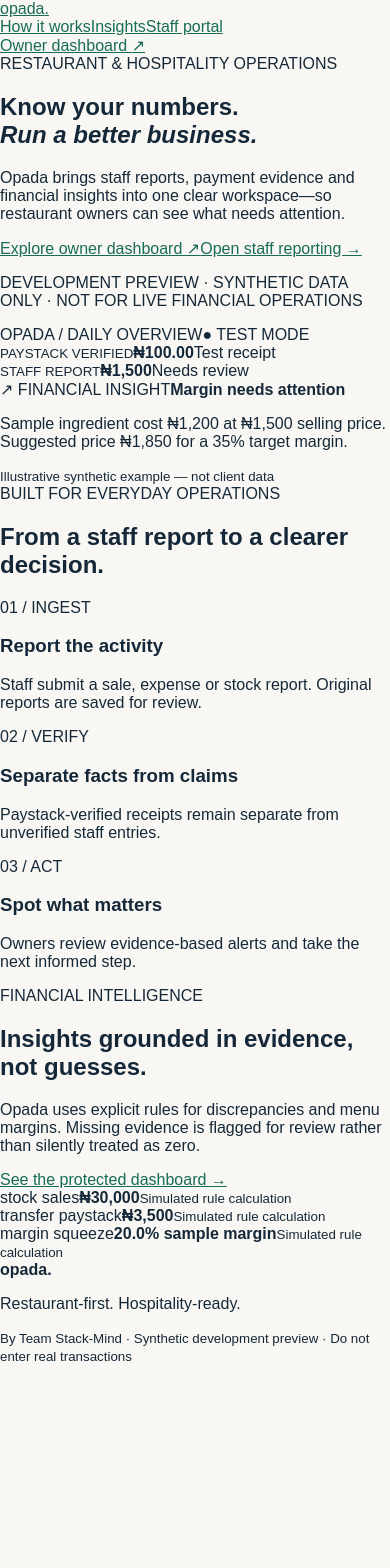
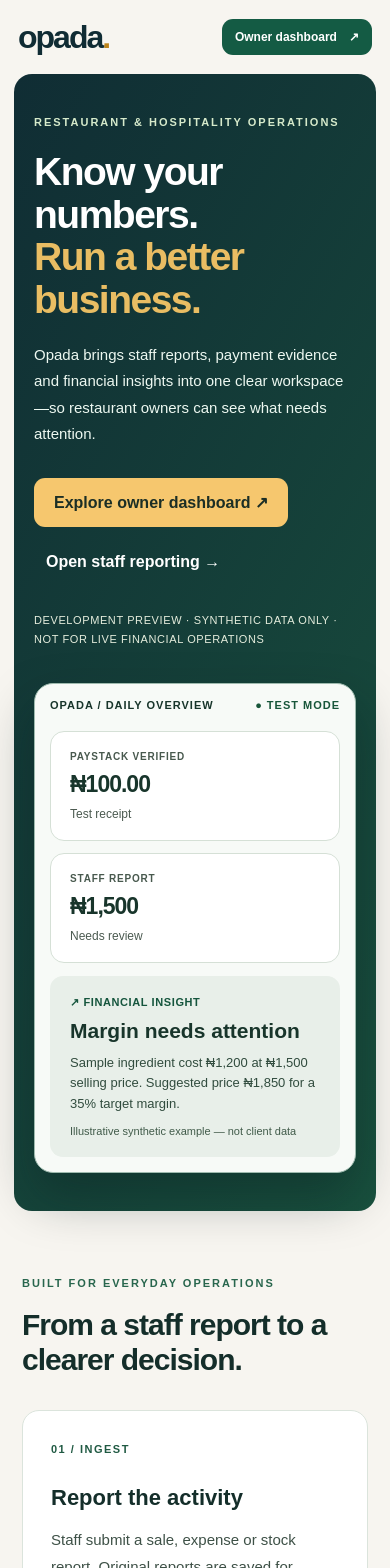
Before and after one commit to stephenrabbi/opada, a Next.js app: page / in a window 390 px wide. Shown: the top 1568 px of the page. Before the commit the page ends 1365 px from the top, so only its background shows below. Built offline with nearby package versions, Linux system fonts and the light colour scheme.

Commit message:
Unify landing page, staff sidebar and responsive restaurant brand system

```diff
--- a/app/opada-ui.css
+++ b/app/opada-ui.css
@@ -111,3 +111,67 @@
 
 .opada-owner>header>strong{background:#fff0ca!important;color:#34250d!important;border:1px solid #d0ad5a!important}
 .opada-owner .opada-metric span,.opada-owner .opada-metric small{color:#41544a!important}
+
+/* Shared staff application shell */
+.opada-staff-shell{position:relative}
+.opada-staff-sidebar{display:none}
+.opada-staff-back{display:inline-flex;margin-bottom:12px;color:#235c47!important;font-weight:700;text-decoration:none}
+@media(min-width:1100px){
+.opada-staff.opada-staff-shell{max-width:1440px!important;min-height:100vh;padding:30px 48px 80px 310px!important}
+.opada-staff-sidebar{display:flex;position:absolute;left:0;top:0;bottom:0;width:262px;background:#102c34;flex-direction:column;gap:65px;padding:30px 18px}
+.opada-staff-sidebar nav{display:grid;gap:9px}
+.opada-staff-sidebar nav a{color:#f2faf5!important;text-decoration:none;padding:16px 17px;font-weight:700;border-radius:12px}
+.opada-staff-sidebar nav a.active,.opada-staff-sidebar nav a:hover{background:#205044;color:#fff!important}
+.opada-staff-sidebar .opada-side-foot{margin-top:auto;color:#e0f0e9!important;font-size:11px;letter-spacing:1px}
+}
+.opada-home{color:#142e2a;background:#f7f5f0;min-height:100vh}
+.opada-home a{transition:opacity .15s ease}
+.opada-home a:hover{opacity:.87}
+.opada-home-nav{max-width:1360px;margin:auto;min-height:94px;padding:15px 32px;display:flex;align-items:center;justify-content:space-between;gap:22px}
+.opada-home-logo{font-size:32px;font-weight:900;letter-spacing:-2px;text-decoration:none;color:#102c34!important}
+.opada-home-logo span,.opada-home-footer strong span{color:#bd8319}
+.opada-home-nav nav{display:flex;gap:27px;flex-wrap:wrap}
+.opada-home-nav nav a{color:#253d33;text-decoration:none;font-weight:700;font-size:14px}
+.opada-home-signin,.opada-home-primary{background:#145b44;color:#fff!important;text-decoration:none;padding:15px 20px;border-radius:11px;font-weight:800;display:inline-flex;gap:12px;align-items:center}
+.opada-home-hero{max-width:1360px;margin:10px auto 0;padding:65px 48px;min-height:560px;border-radius:28px;background:linear-gradient(120deg,#102d34,#19513e);color:#fff;display:grid;grid-template-columns:minmax(0,1.08fr) minmax(340px,.92fr);gap:42px;align-items:center}
+.opada-home-eyebrow{font-size:11px;letter-spacing:2px;font-weight:850;color:#d6eacb}
+.opada-home-eyebrow.dark{color:#28664d}
+.opada-home-hero h1{font-size:clamp(39px,4.7vw,68px);letter-spacing:-2.7px;line-height:1.09;margin:21px 0 21px;font-weight:850}
+.opada-home-hero h1 em{font-style:normal;color:#e9bd63}
+.opada-home-hero-copy>p{font-size:17px;line-height:1.75;color:#edf8f1;max-width:580px}
+.opada-home-actions{display:flex;gap:14px;align-items:center;flex-wrap:wrap;margin-top:31px}
+.opada-home-primary{background:#f6c76e;color:#1b2e25!important}
+.opada-home-secondary{color:#fff!important;text-decoration:none;font-weight:800;padding:12px}
+.opada-home-hero-copy .opada-home-notice{font-size:11px;color:#e5eddd;letter-spacing:.6px;margin-top:28px}
+.opada-home-showcase{padding:24px;border:1px solid #9ebaae;background:#f7faf7;color:#18352b;border-radius:19px;box-shadow:0 24px 50px #071b1d60}
+.opada-home-showcase-head{display:flex;justify-content:space-between;gap:10px;flex-wrap:wrap;font-size:11px;font-weight:800;letter-spacing:1px}
+.opada-home-live{color:#18563a}
+.opada-home-mini-grid{display:grid;grid-template-columns:repeat(2,minmax(0,1fr));gap:12px;margin-top:20px}
+.opada-home-mini-grid article{padding:19px;background:#fff;border:1px solid #d5e0d6;border-radius:14px;display:grid;gap:9px}
+.opada-home-mini-grid small{color:#48594e;font-size:10px;font-weight:800;letter-spacing:.8px}
+.opada-home-mini-grid strong{font-size:clamp(23px,2vw,31px);letter-spacing:-1px}
+.opada-home-mini-grid span{color:#4b5a50;font-size:12px}
+.opada-home-mini-insight{margin-top:13px;background:#e8efe9;border-radius:13px;padding:20px;display:grid;gap:10px}
+.opada-home-mini-insight>span{color:#15553d;font-size:11px;font-weight:850;letter-spacing:.6px}
+.opada-home-mini-insight>strong{font-size:21px}
+.opada-home-mini-insight>p{font-size:13px;line-height:1.6;margin:0;color:#314c3e}
+.opada-home-mini-insight>small{font-size:11px;color:#415b4a}
+.opada-home-content,.opada-home-insights{max-width:1280px;margin:0 auto;padding:90px 32px}
+.opada-home-content h2,.opada-home-insights h2{font-size:clamp(30px,3.2vw,46px);line-height:1.18;letter-spacing:-1px;max-width:660px;margin:16px 0 32px}
+.opada-home-steps{display:grid;grid-template-columns:repeat(3,minmax(0,1fr));gap:18px}
+.opada-home-steps article,.opada-home-flag-list article{background:#fff;border:1px solid #dbe4dc;border-radius:17px;padding:28px}
+.opada-home-steps article>span{font-size:11px;letter-spacing:1.5px;font-weight:850;color:#205a43}
+.opada-home-steps article h3{font-size:22px;margin:28px 0 10px}
+.opada-home-steps article p,.opada-home-insights p{font-size:15px;line-height:1.8;color:#3e5147}
+.opada-home-insights{display:grid;grid-template-columns:1fr 1fr;gap:45px;align-items:center;padding-top:40px}
+.opada-home-insights a{font-weight:800;color:#165b42}
+.opada-home-flag-list{display:grid;gap:10px}
+.opada-home-flag-list article{padding:16px 20px;display:grid;grid-template-columns:1fr auto;gap:7px;align-items:center}
+.opada-home-flag-list article>span{text-transform:capitalize;color:#485d50;font-weight:700;font-size:13px}
+.opada-home-flag-list article strong{color:#203d31;font-size:19px}
+.opada-home-flag-list article small{grid-column:1/-1;color:#4b6055;font-size:11px}
+.opada-home-footer{margin-top:30px;padding:35px 32px;background:#102c34;color:#fff;display:flex;align-items:center;gap:25px;flex-wrap:wrap}
+.opada-home-footer strong{font-size:30px}
+.opada-home-footer p,.opada-home-footer small{color:#ebf7ef!important}
+@media(max-width:900px){.opada-home-hero{margin:0 14px;grid-template-columns:1fr;padding:45px 28px}.opada-home-steps{grid-template-columns:1fr}.opada-home-insights{grid-template-columns:1fr}.opada-home-content,.opada-home-insights{padding:62px 22px}}
+@media(max-width:620px){.opada-home-nav{padding:14px 18px;min-height:74px}.opada-home-nav nav{display:none}.opada-home-signin{padding:11px 13px;font-size:12px}.opada-home-hero{padding:38px 20px;gap:22px;border-radius:18px}.opada-home-hero h1{font-size:39px;letter-spacing:-1.5px}.opada-home-hero-copy>p{font-size:15px}.opada-home-mini-grid{grid-template-columns:1fr}.opada-home-showcase{padding:15px}.opada-home-flag-list article{grid-template-columns:1fr}.opada-home-footer{display:block}.opada-home-footer p{margin:8px 0}}
```
